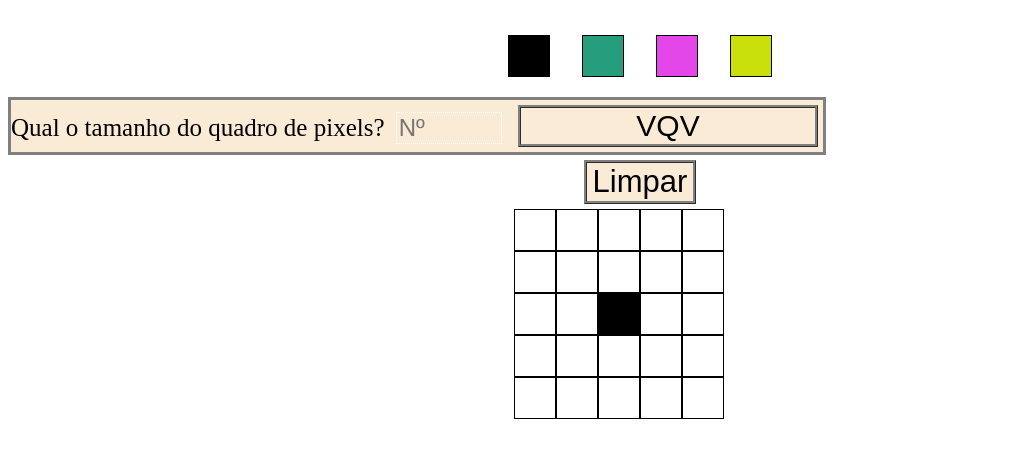
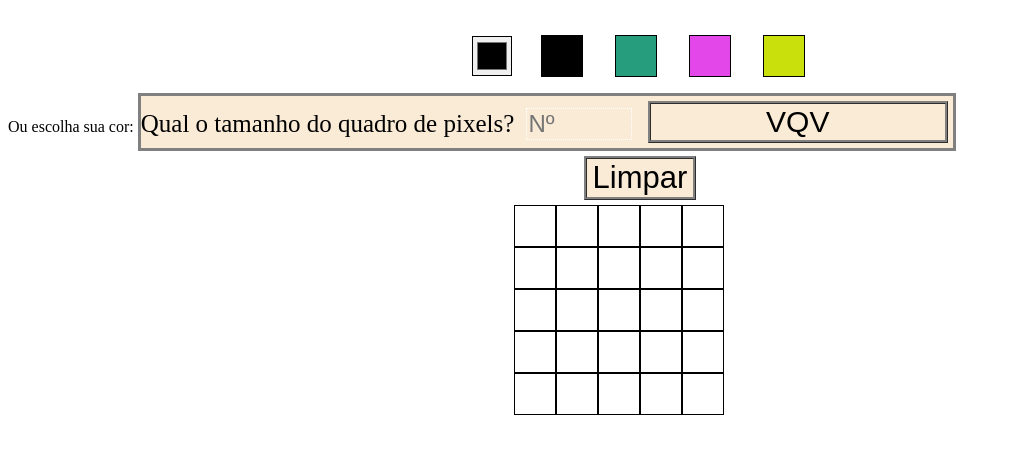
Before and after one commit to JRGCast/pixel-art-simple-htmlcssjs, a plain HTML site: page index.html in a window 1280 px wide. Both pictures are taken after a click on the element 633 px from the left and 389 px from the top of the page. Shown: the part 61-518 px from the top of the page, without its empty margins (0-1011 px from the left). Drawn offline with Linux system fonts and the light colour scheme.

Commit message:
Update: Ajeitada pintura do pixel-board

```diff
--- a/index.html
+++ b/index.html
@@ -9,7 +9,11 @@
   <body>
     <header>
       <h1 id="title" class="titulo-geral">Paleta de Cores</h1>
-      <section id="color-palette" class="paleta-cores-container"></section>
+      <section id="color-palette" class="paleta-cores-container">
+        <input id="personal-color" class="color" type="color">
+      </section>
+      <label for="personal-color">Ou escolha sua cor:
+      </label>
       <div id="board-size-container" class="tamanho-quadro-container">
         <label for="board-size">Qual o tamanho do quadro de pixels?</label>
         <input id="board-size" class="input" placeholder="Nº" type="number" min="1" />
--- a/script.js
+++ b/script.js
@@ -23,6 +23,11 @@ function paletaCores() {
     quadradosCores.style.backgroundColor = coresFundo[i];
     palette.appendChild(quadradosCores);
   }
+  // const personalColor = document.createElement('input');
+  // personalColor.className = 'color';
+  // personalColor.setAttribute('type', 'color');
+  // personalColor.setAttribute('id', 'personal-color');
+  // palette.appendChild(personalColor);
 }
 paletaCores();
 
@@ -66,7 +71,7 @@ function pintaCor() {
   quadroPixel.addEventListener('click', function () {
     const selectedColor = document.querySelector('.selected').style
       .backgroundColor;
-    event.target.style.backgroundColor = selectedColor;
+    if (event.target.className === "pixel") event.target.style.backgroundColor = selectedColor;
   });
 }
 pintaCor();
@@ -111,7 +116,7 @@ function inputedValueCheck() {
     if (inputedValue >= 5 || inputedValue <= 50) {
       correctValue = inputedValue;
       const quadro = document.getElementById('pixel-board');
-      quadro.innerHTML = ''; // Ideia vista no projeto do Massaki, que remete ao projeto da Bianca Caetano (genial!)
+      quadro.innerHTML = '';
       quadroPixels(correctValue);
     }
   });
--- a/style.css
+++ b/style.css
@@ -3,7 +3,10 @@
 }
 
 .paleta-cores-container {
+  display: flex;
   text-align: center;
+  justify-content: center;
+  align-items: center;
 }
 
 .color {
@@ -62,7 +65,7 @@
 .pixel {
   background-color: white;
   border: 1px solid black;
-  display: inline-block;
+  display: table-cell;
   height: 40px;
   position: relative;
   width: 40px;
```
Also changed, not shown: 1 other file.
